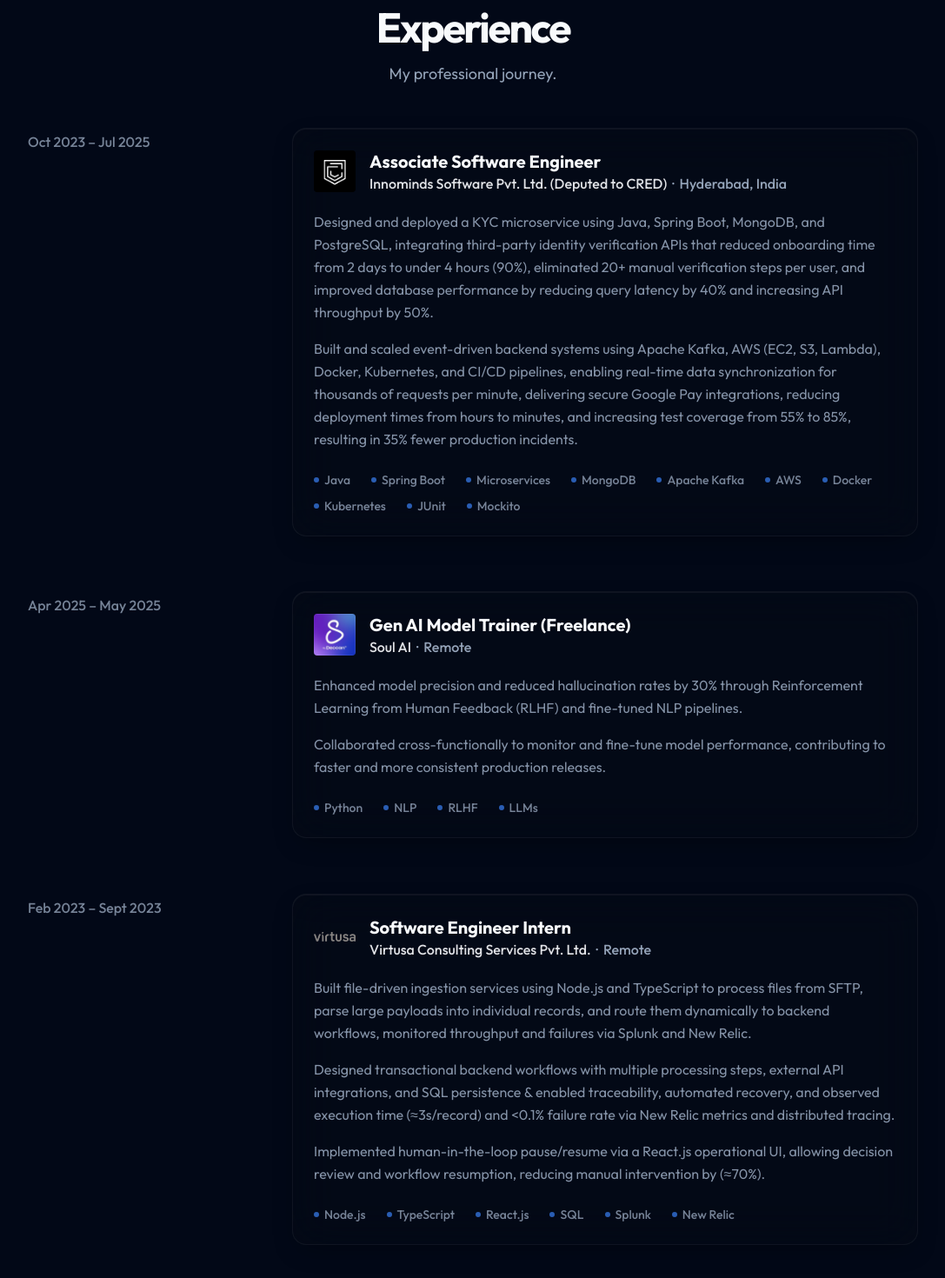
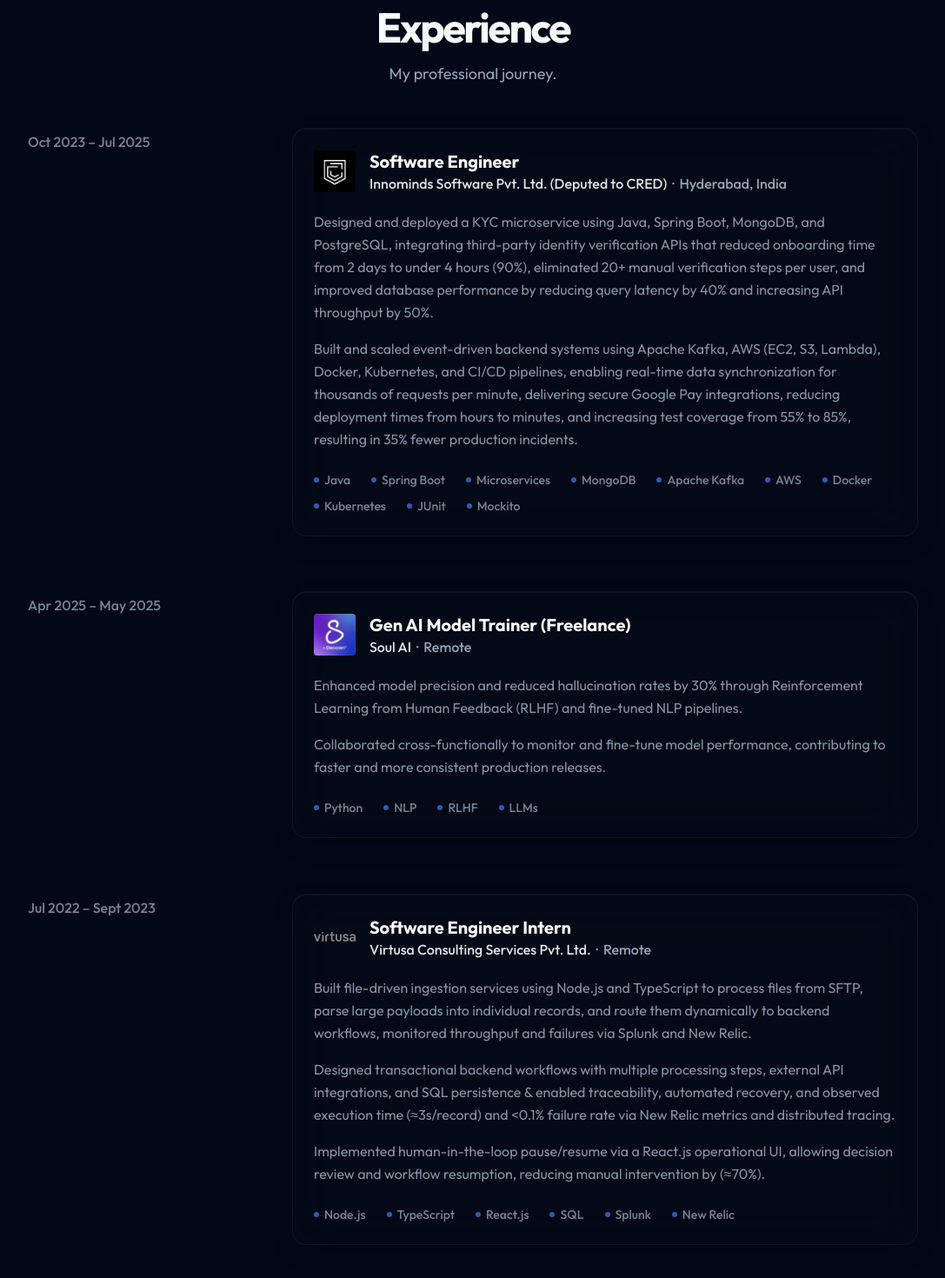
Before and after one commit to vamsikadaru/vamsikadaru-portfolio, a React (Vite) app: page / in a window 1280 px wide. Shown: the part 2680-4150 px from the top of the page at 87% size, without its empty margins (96-1183 px from the left). Built offline with nearby package versions, Linux system fonts and the light colour scheme.

Commit message:
Minor Fixes

```diff
--- a/src/data/portfolio.ts
+++ b/src/data/portfolio.ts
@@ -50,7 +50,7 @@
 export const experience = [
     {
         company: "Innominds Software Pvt. Ltd. (Deputed to CRED)",
-        role: "Associate Software Engineer",
+        role: "Software Engineer",
         logo: "/cred_logo.jpg",
         duration: "Oct 2023 – Jul 2025",
         location: "Hyderabad, India",
@@ -76,7 +76,7 @@
         company: "Virtusa Consulting Services Pvt. Ltd.",
         role: "Software Engineer Intern",
         logo: "/virtusa_logo.png",
-        duration: "Feb 2023 – Sept 2023",
+        duration: "Jul 2022 – Sept 2023",
         location: "Remote",
         description: [
             "Built file-driven ingestion services using Node.js and TypeScript to process files from SFTP, parse large payloads into individual records, and route them dynamically to backend workflows, monitored throughput and failures via Splunk and New Relic.",
```
Also changed, not shown: 2 other files (tests, documents, lock files or other folders).
